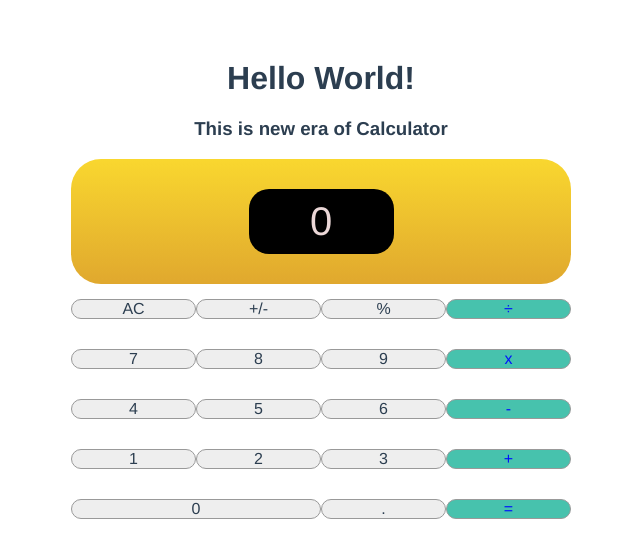
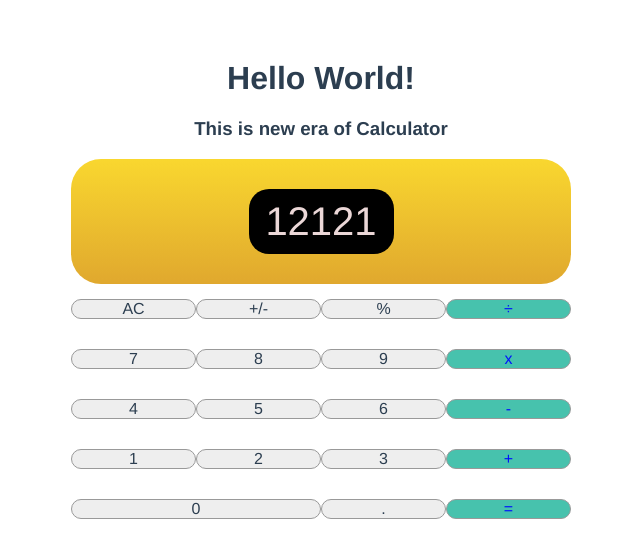
Before and after one commit to ilarioni/calculator-vue.js, a Vue app: page / in a window 1280 px wide. Shown: the top 558 px of the page, without its empty margins (319-959 px from the left). Built offline with nearby package versions, Linux system fonts and the light colour scheme.

Commit message:
modify state
modify state with your methods

```diff
--- a/src/components/Calculator.vue
+++ b/src/components/Calculator.vue
@@ -5,10 +5,10 @@
   </div>
 
   <div class="calculator">
-    <div class="display"> <div class="number"> {{ current }} </div> </div>
-    <div class="btn">AC</div>
-    <div class="btn">+/-</div>
-    <div class="btn">%</div>
+    <div class="display"> <div class="number"> {{ current || '0' }} </div> </div>
+    <div @click="clear" class="btn">AC</div>
+    <div @click="sign" class="btn">+/-</div>
+    <div @click="percent" class="btn">%</div>
     <div class="btn operator">÷</div>
     <div class="btn">7</div>
     <div class="btn">8</div>
@@ -32,7 +32,18 @@
 export default {
   data() {
     return {
-      current: '0',
+      current: '12121',
+    }
+  },
+  methods: {
+    clear() {
+      this.current = '';
+    },
+    sign() {
+      this.current = this.current.charAt(0) === '-' ? this.current.slice(1) : `- ${this.current}`;
+    },
+    percent() {
+      this.current = `${parseFloat(this.current) / 100}`;
     }
   }
 }
```
